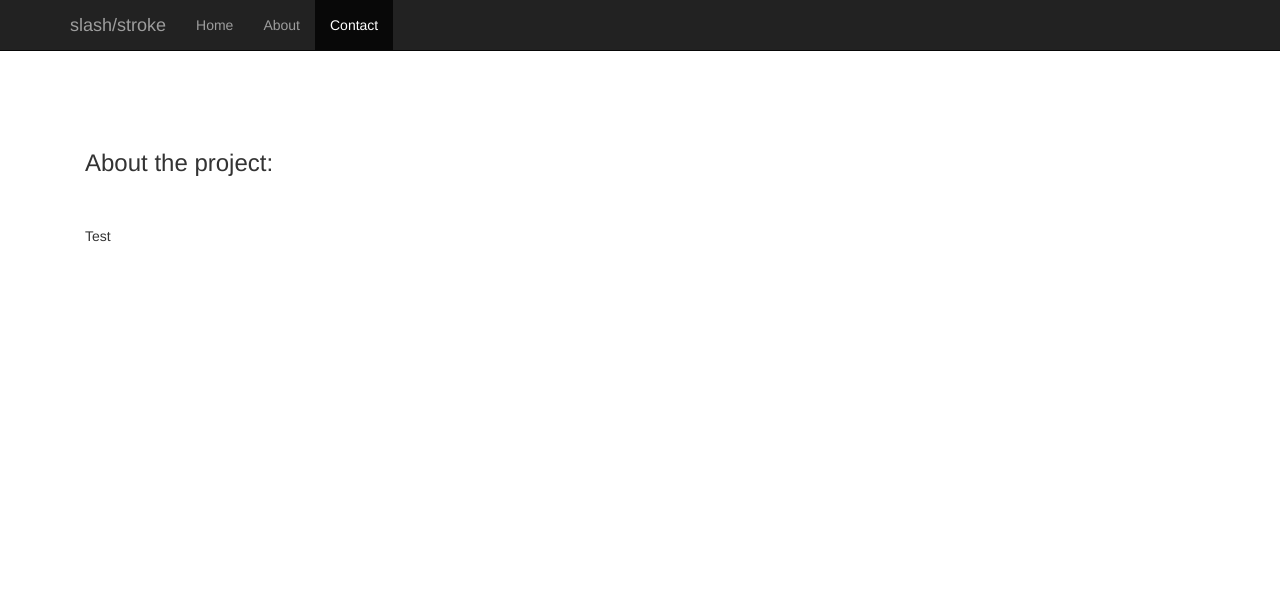
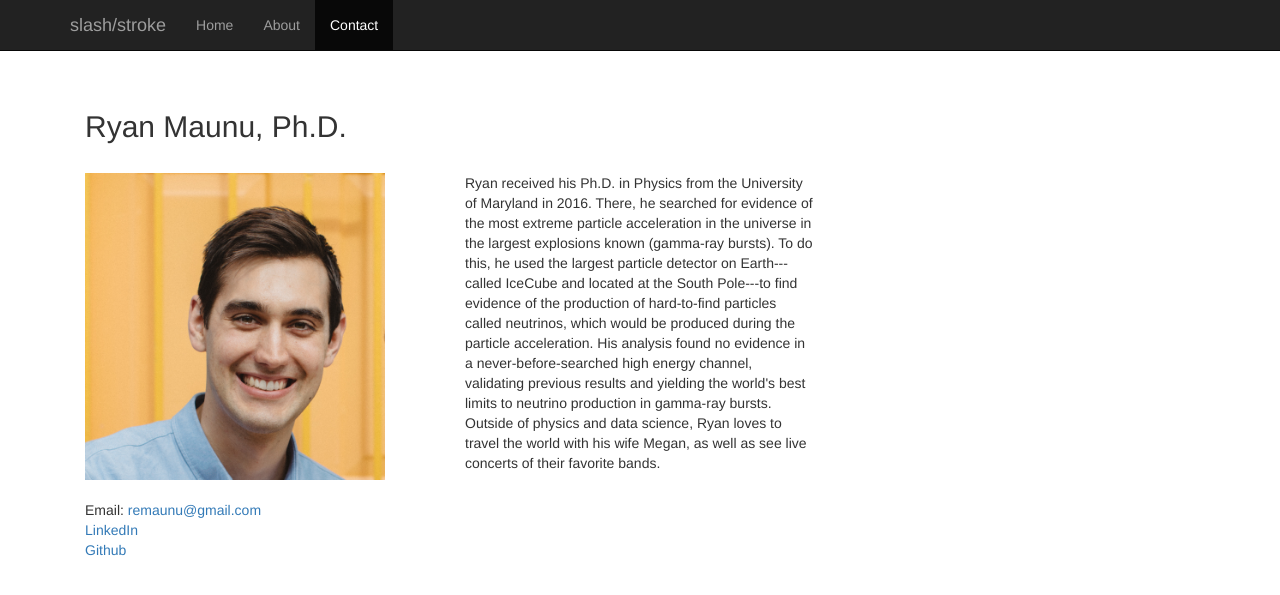
Before and after one commit to rmaunu/stroke_prev, a Flask app: page /contact in a window 1280 px wide. Shown: the top 595 px of the page. Run offline with Flask 2, Linux system fonts and the light colour scheme; parts of the project's set-up code (start-up, migrations or seed data) failed here and were passed over; some libraries are stand-ins or nearby versions.

Commit message:
site updates

```diff
--- a/website/stroke_prev_flask/templates/contact.html
+++ b/website/stroke_prev_flask/templates/contact.html
@@ -55,18 +55,43 @@
       </div>
     </nav>
 
-    <br><br>
-
     <div class="container">
       <div class="starter-template">
-        <h3 align='left'>About the project:</h3>
+        <h2 align='left'>Ryan Maunu, Ph.D.</h2>
+        <br>
+        <div class="row">
+          <div class="col-md-4" align="left">
+            <img src="../static/portrait.jpg" alt="portrait" width="300">
+
+            <br>
+            <br>
+            Email: <a href="mailto:remaunu@gmail.com">remaunu@gmail.com</a>
+
+            <br>
+            <a href="https://www.linkedin.com/in/rmaunu">LinkedIn</a>
+            <br>
+            <a href="https://www.github.com/rmaunu">Github</a>
+          </div>
+          <div class="col-md-4" align="left">
+            <p>
+            Ryan received his Ph.D. in Physics from the University of Maryland
+            in 2016. There, he searched for evidence of the most extreme
+            particle acceleration in the universe in the largest explosions
+            known (gamma-ray bursts). To do this, he used the largest particle
+            detector on Earth---called IceCube and located at the South
+            Pole---to find evidence of the production of hard-to-find particles
+            called neutrinos, which would be produced during the particle
+            acceleration. His analysis found no evidence in a
+            never-before-searched high energy channel, validating previous
+            results and yielding the world's best limits to neutrino production
+            in gamma-ray bursts. Outside of physics and data science, Ryan loves
+            to travel the world with his wife Megan, as well as see live
+            concerts of their favorite bands.
+            </p>
+          </div>
+        </div>
       </div>
 
-      <div class="container">
-
-        <p>Test</p>
-
-      </div>
 
       <script src="https://code.jquery.com/jquery-1.10.2.min.js"></script>
       <script src="../static/js/bootstrap.min.js"></script>
--- a/website/stroke_prev_flask/templates/input.html
+++ b/website/stroke_prev_flask/templates/input.html
@@ -82,7 +82,7 @@
                 <span style="display:inline-block; width: 5px;"></span>
                 <input type="text" id="perc_red" name="perc_red" value="10"
                 data-slider-id='ex1Slider' data-slider-min="0"
-                data-slider-max="100" data-slider-step="1"
+                data-slider-max="100" data-slider-step="5"
                 data-slider-ticks="[0, 20, 40, 60, 80, 100]"
                 data-slider-ticks-labels='["0%", "20%", "40%", "60%", "80%", "100%"]'
                 data-slider-value="10"
@@ -103,7 +103,7 @@
                 }
             </style>
           </div>
-          <div class="col-md-2">
+          <div class="col-md-1">
             <br><br>
             <button id="submit" type="submit" class="btn btn-default btn-lg" disabled>Submit!</button>
           </div>
--- a/website/stroke_prev_flask/templates/reduce_map.html
+++ b/website/stroke_prev_flask/templates/reduce_map.html
@@ -80,12 +80,12 @@
               <h4>Percent reduction: </h4>
               <div>
                 <span style="display:inline-block; width: 5px;"></span>
-                <input type="text" id="perc_red" name="perc_red" value="10"
+                <input type="text" id="perc_red" name="perc_red" value="{{ perc_red }}"
                 data-slider-id='ex1Slider' data-slider-min="0"
-                data-slider-max="100" data-slider-step="1"
+                data-slider-max="100" data-slider-step="5"
                 data-slider-ticks="[0, 20, 40, 60, 80, 100]"
                 data-slider-ticks-labels='["0%", "20%", "40%", "60%", "80%", "100%"]'
-                data-slider-value="10"
+                data-slider-value="{{ perc_red }}"
                 />
               </div>
             </div>
```
Also changed, not shown: website/stroke_prev_flask/templates/about.html (+21 -4 lines), website/stroke_prev_flask/static/portrait.jpg (added).
